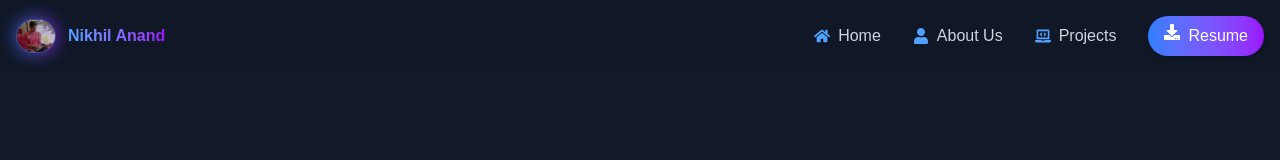
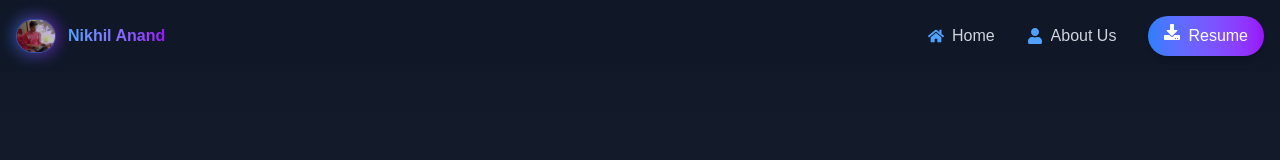
Before and after one commit to niks-nikhil-anand/Frontend_Intern_Challenge, a Next.js app: page / in a window 1280 px wide. Shown: the top 160 px of the page. Built offline with nearby package versions, Linux system fonts and the light colour scheme.

Commit message:
Removed GET IN TOUCH section , and removed porjcts page

```diff
--- a/src/app/Projects/page.jsx
+++ /dev/null
@@ -1,9 +0,0 @@
-import React from 'react'
-
-const page = () => {
-  return (
-    <div>page</div>
-  )
-}
-
-export default page
--- a/src/components/Navbar.js
+++ b/src/components/Navbar.js
@@ -82,17 +82,6 @@ const Navbar = () => {
             </Link>
 
             <Link
-              href={"/Projects"}
-              className="hover:text-white transition-colors flex items-center gap-2 group"
-            >
-              <FaLaptopCode className="text-blue-400 group-hover:scale-110 transition-transform" />
-              <span className="relative overflow-hidden">
-                Projects
-                <span className="absolute bottom-0 left-0 w-0 h-0.5 bg-blue-500 group-hover:w-full transition-all duration-300"></span>
-              </span>
-            </Link>
-
-            <Link
               href="/MyResume.pdf"
               download
               className="flex items-center gap-2 bg-gradient-to-r from-blue-500 to-purple-600 hover:from-blue-600 hover:to-purple-700 text-white font-medium px-4 py-2 rounded-full transition-all shadow-md hover:shadow-blue-500/30"
--- a/src/components/Projects.js
+++ b/src/components/Projects.js
@@ -124,22 +124,7 @@ const ProjectsSection = () => {
               />
             ))}
 
-            <div className="md:col-span-2 bg-gray-800/30 backdrop-blur-sm border border-gray-700/50 rounded-xl p-8 mt-6 text-center">
-              <h3 className="text-2xl font-semibold text-transparent bg-clip-text bg-gradient-to-r from-blue-400 to-purple-600 mb-4">
-                Need a custom project?
-              </h3>
-              <p className="text-gray-300 mb-6 max-w-2xl mx-auto">
-                Looking for a developer to bring your ideas to life? I'm
-                available for freelance projects and would love to discuss how
-                we can work together to create something amazing.
-              </p>
-              <a
-                href="mailto:contact@example.com"
-                className="inline-flex items-center gap-2 px-6 py-3 bg-gradient-to-r from-blue-500 to-purple-600 hover:from-blue-600 hover:to-purple-700 text-white font-medium rounded-full transition-all shadow-md hover:shadow-blue-500/30"
-              >
-                Get in Touch
-              </a>
-            </div>
+
           </div>
         )}
       </div>
```
